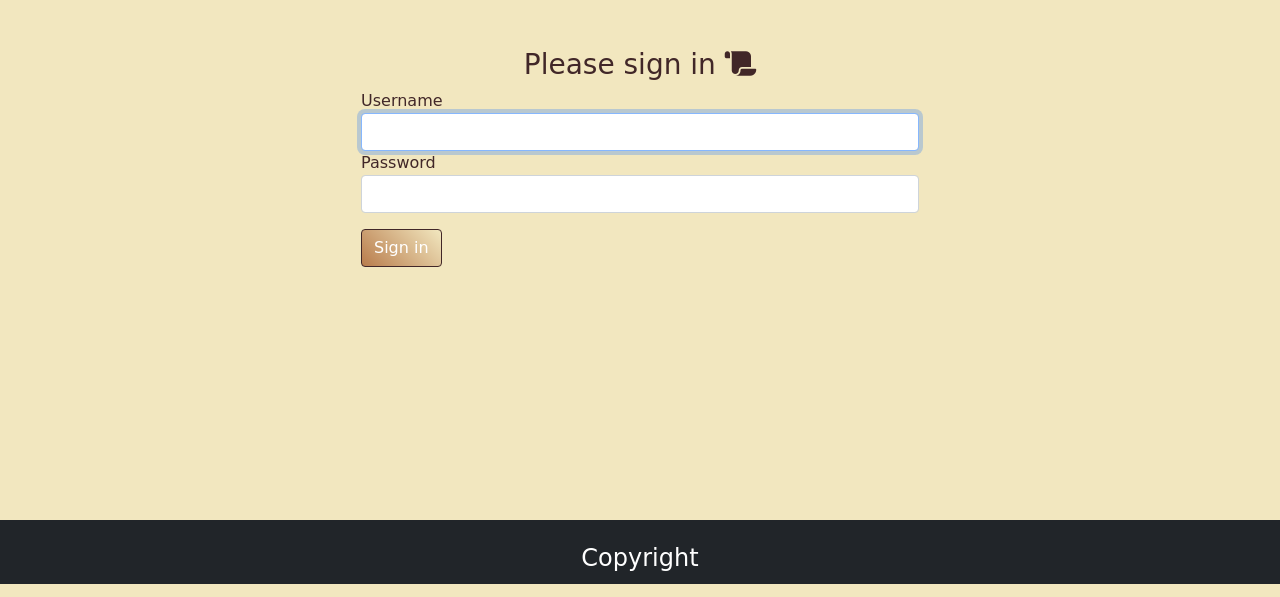
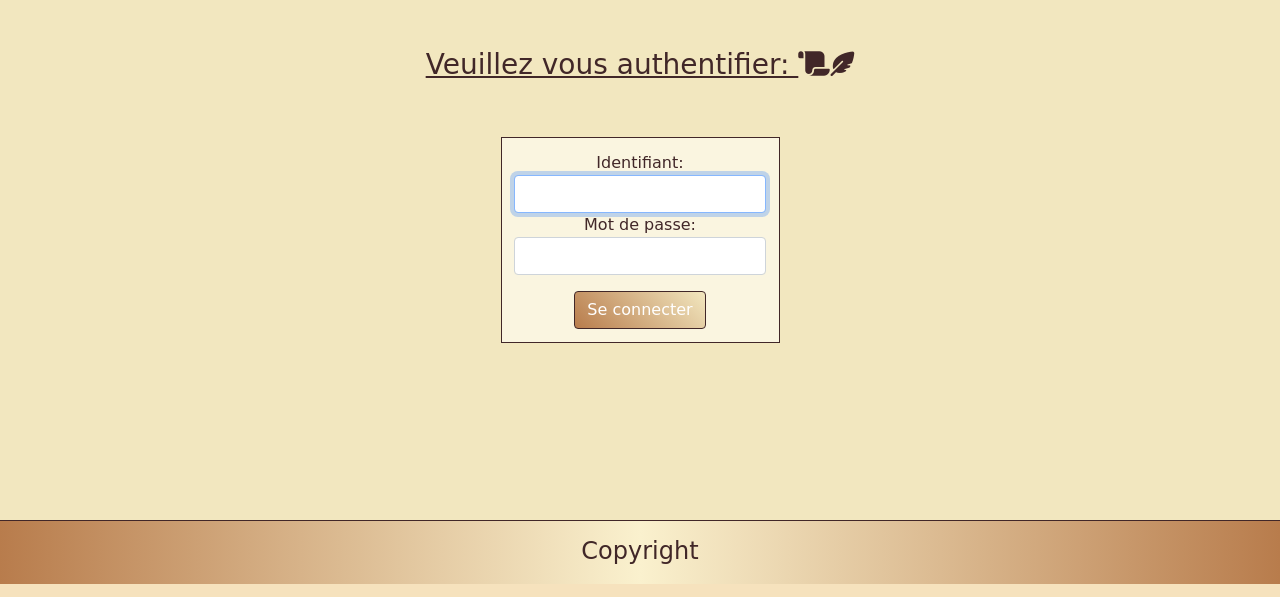
Before and after one commit to Nana-fr/Bibliotheque, a Symfony app: template templates/security/login.html.twig in a window 1280 px wide. Shown: the part 314-911 px from the top of the page. Run offline with Twig, Linux system fonts and the light colour scheme; the template is opened without the code that fills it, so the values that code supplies are empty; some libraries are stand-ins or nearby versions; some web fonts are replaced.

Commit message:
filter by availability and basic layout for footer

```diff
--- a/public/css/listingBook.css
+++ b/public/css/listingBook.css
@@ -2,20 +2,23 @@ main {
     min-height: 65vh;
 }
 
-.btn {
+.btn, .paginate_button {
     color: white;
     border-color: #412728;
     background: linear-gradient(45deg,#b87c4c, #F2E7BF);
 
 }
-.btn2 {
-    background: linear-gradient(45deg, #412728,#b87c4c);
+.paginate_button:hover {
+    background: linear-gradient(45deg,#b87c4c, #F2E7BF)!important;
+}
+.btn2, .paginate_button.current {
+    background: linear-gradient(45deg, #412728,#b87c4c)!important;
 }
 
 .form {
     background-color: #faf5e0;
     border: 1px solid #412728;
-    padding: 0.5rem;
+    padding: 0.8rem;
 }
 
 td {
--- a/public/css/main.css
+++ b/public/css/main.css
@@ -36,4 +36,6 @@ h1 {
 
 footer {
     height: 8vh;
+    border-top: 1px solid #412728;
+    background: linear-gradient(90deg,#b87c4c, #faf1ce 50%,#b87c4c);
 }
--- a/templates/base.html.twig
+++ b/templates/base.html.twig
@@ -78,7 +78,7 @@
 		{% block body %}{% endblock %}
 
 		<footer class='bg-dark'>
-			<h4 class='py-4 text-center text-white'>Copyright</h4>
+			<h4 class='pt-3 text-center'>Copyright</h4>
 		</footer>
 	</body>
 </html>
--- a/templates/security/login.html.twig
+++ b/templates/security/login.html.twig
@@ -8,27 +8,27 @@
 
 {% block body %}
 <main class="container">
-    <h1 class="h3 pt-5 font-weight-normal text-center">Please sign in <i class="fas fa-scroll"></i>
-        </h1>
-<form method="post" class="w-50 mx-auto">
+
+    <h1 class="h3 py-5 font-weight-normal text-center text-decoration-underline">Veuillez vous authentifier: <i class="fas fa-scroll"></i><i class="fas fa-feather-alt fa-sm"></i></h1>
+
+<form method="post" class="w-25 mx-auto form text-center">
     {% if error %}
         <div class="alert alert-danger">{{ error.messageKey|trans(error.messageData, 'security') }}</div>
     {% endif %}
 
     {% if app.user %}
-        <div class="mb-3">
-            You are logged in as {{ app.user.username }}, <a href="{{ path('app_logout') }}">Logout</a>
+        <div class="my-3">
+            Vous êtes connectés en tant que {{ app.user.username }}, <a href="{{ path('app_logout') }}">Déconnexion</a>
         </div>
     {% endif %}
 
-    <label for="inputUsername">Username</label>
+    <label for="inputUsername">Identifiant:</label>
     <input type="text" value="{{ last_username }}" name="username" id="inputUsername" class="form-control" autocomplete="username" required autofocus>
-    <label for="inputPassword">Password</label>
+    <label for="inputPassword">Mot de passe:</label>
     <input type="password" name="password" id="inputPassword" class="form-control" autocomplete="current-password" required>
 
     <input type="hidden" name="_csrf_token"
-           value="{{ csrf_token('authenticate') }}"
-    >
+           value="{{ csrf_token('authenticate') }}">
 
     {#
         Uncomment this section and add a remember_me option below your firewall to activate remember me functionality.
@@ -42,7 +42,7 @@
     #}
 
     <button class="btn mt-3" type="submit">
-        Sign in
+        Se connecter
     </button>
 </form>
 </main>
--- a/templates/user/listing.html.twig
+++ b/templates/user/listing.html.twig
@@ -9,6 +9,7 @@
 		<h1 class='text-center my-5' id='titreUtilisateur'>Liste des utilisateurs</h1>
 		<div class="row d-flex justify-content-center">
 			<div class="col-md-6">
+				<a class="btn btn-dark" href="{{ path('user_add') }}"><i class="fas fa-user text-white"></i> Ajouter un utilisateur</a>
 				<table class="table" id='tableUser'>
 					<thead >
 						<tr>
```
Also changed, not shown: src/Controller/BookController.php (+8 -3 lines).
